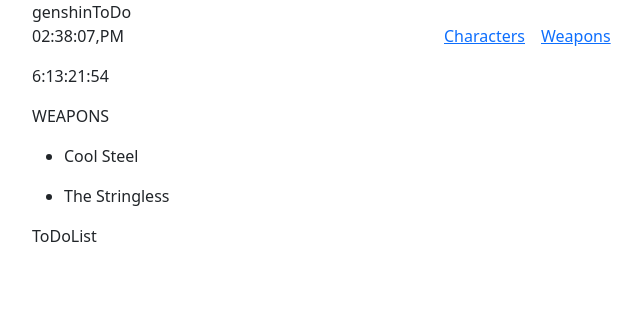
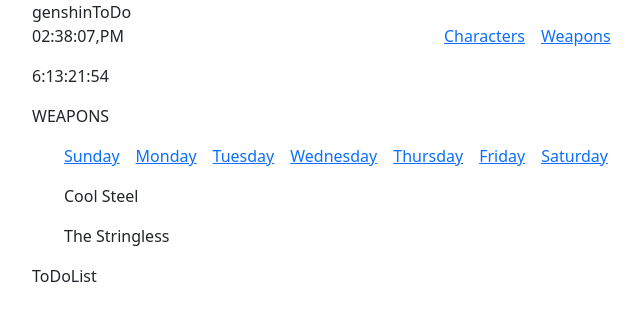
Before and after one commit to AngeloRafael02/MiniProjects, an Angular app in the folder genshinToDo/: page /Weapons in a window 1280 px wide. Shown: the top 320 px of the page, without its empty margins (50-691 px from the left). Built offline with nearby package versions, Linux system fonts and the light colour scheme.

Commit message:
added week days selection on weapon-view component

```diff
--- a/genshinToDo/src/app/weapon-view/weapon-view.component.ts
+++ b/genshinToDo/src/app/weapon-view/weapon-view.component.ts
@@ -5,14 +5,25 @@
 
 @Component({
   selector: 'app-weapon-view',
-  template: ` <p>WEAPONS</p>
-              <ul *ngFor="let Weapon of Weapons">
-                <li (click)="onSelect(Weapon)" [class.selected]="wasSelected(Weapon)">{{Weapon.name}}</li>
-              </ul>`,
+  template: `
+  <p>WEAPONS</p>
+  <nav>
+    <ul>
+        <li><a href="">Sunday</a></li>
+        <li><a href="">Monday</a></li>
+        <li><a href="">Tuesday</a></li>
+        <li><a href="">Wednesday</a></li>
+        <li><a href="">Thursday</a></li>
+        <li><a href="">Friday</a></li>
+        <li><a href="">Saturday</a></li>
+    </ul>
+  </nav>
+  <ul *ngFor="let Weapon of Weapons">
+    <li (click)="onSelect(Weapon)" [class.selected]="wasSelected(Weapon)">{{Weapon.name}}</li>
+  </ul>`,
   styles: [`
-  li.selected{
-    color:red;
-  }  `]
+  li { display: inline; margin-right: 1rem; }
+  `]
 })
 export class WeaponViewComponent implements OnInit {
 
```
